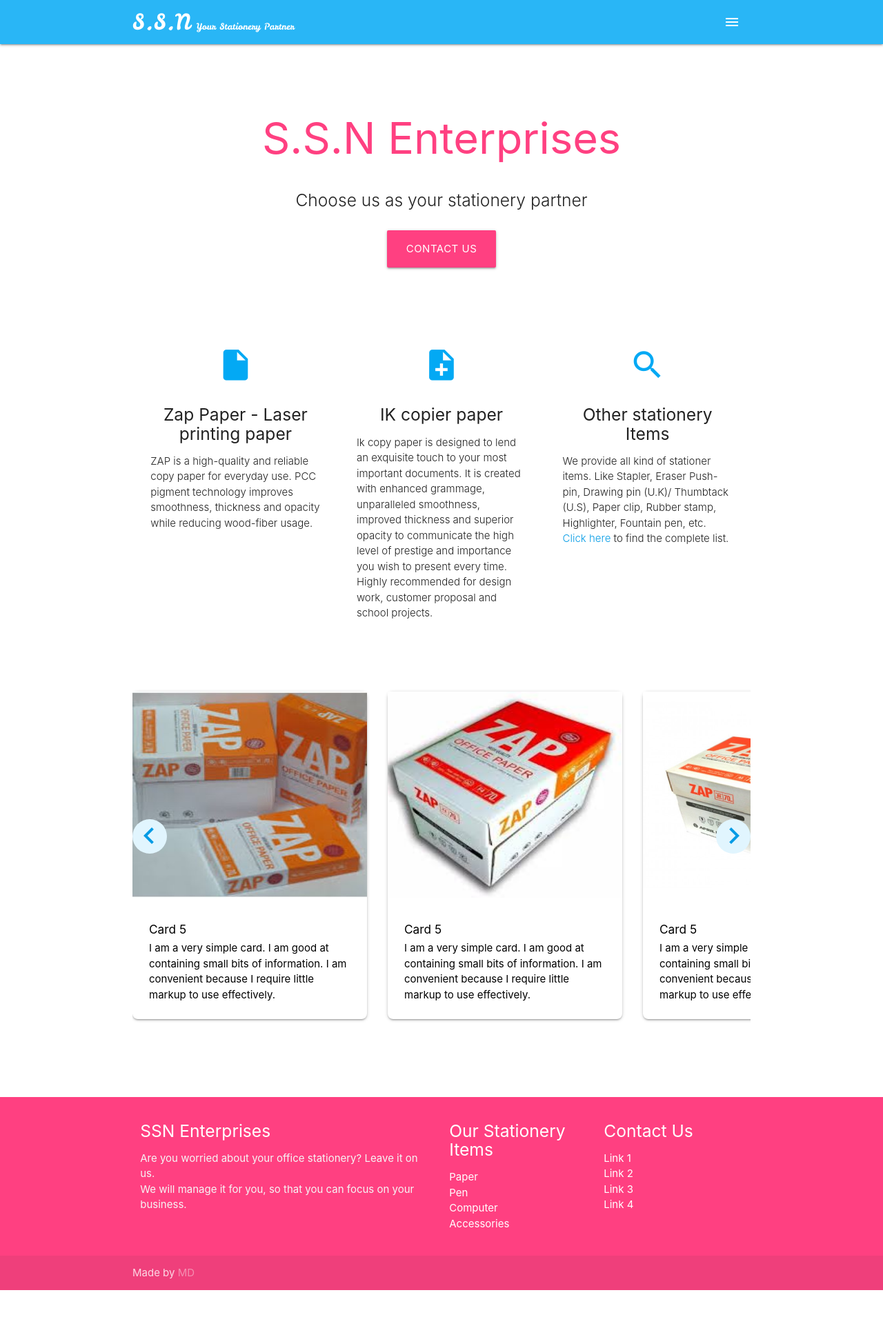
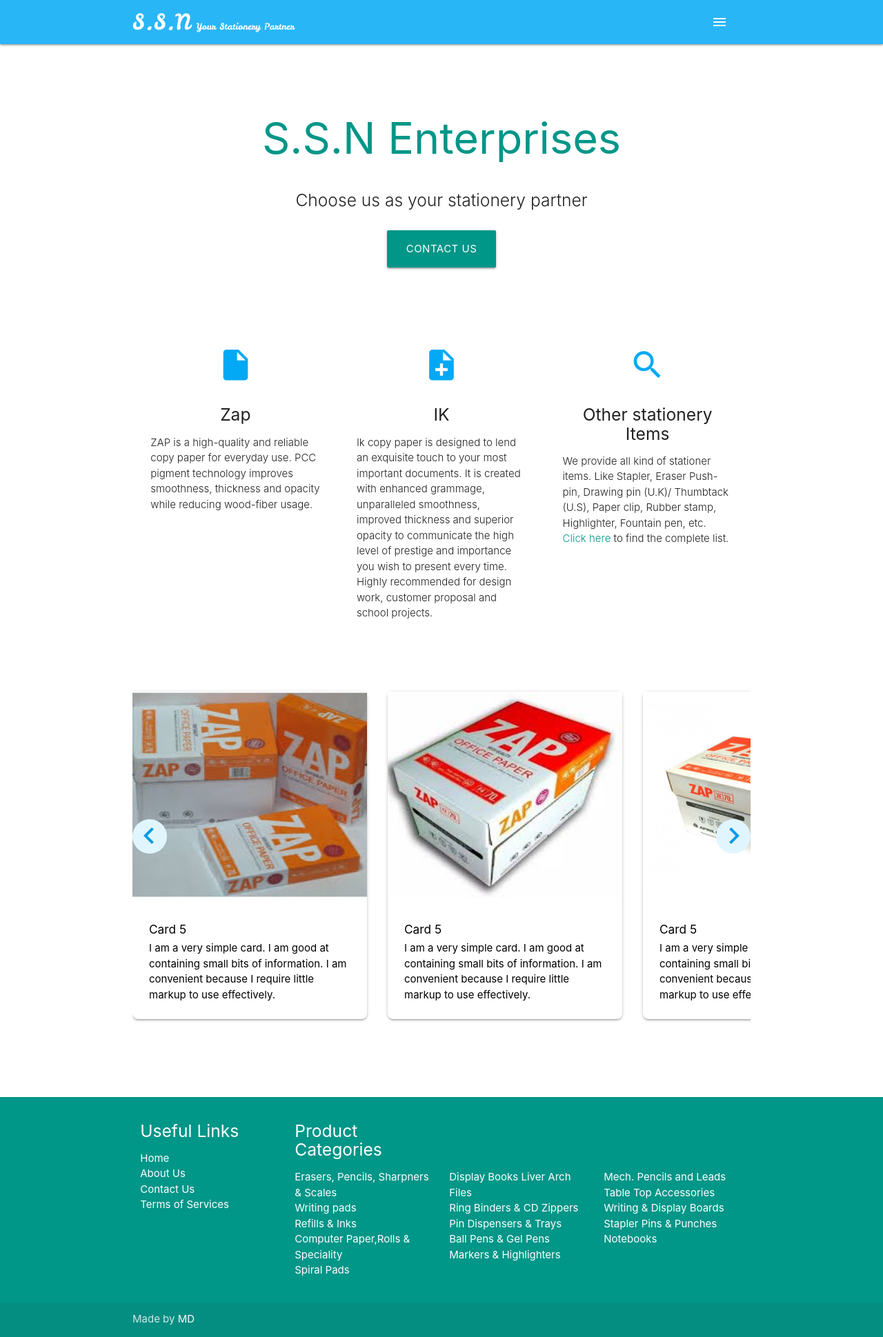
Before and after one commit to mauaadatta/ssn-enterprises.com, a PHP site: page / in a window 1280 px wide. Shown: the whole page at 69% size. Before the commit the page ends 1871 px from the top, so only its background shows below. Run offline with PHP 8.4, Linux system fonts and the light colour scheme; some libraries are stand-ins or nearby versions.

Commit message:
Code update

```diff
--- a/css/style.css
+++ b/css/style.css
@@ -51,42 +51,51 @@
   visibility: hidden;
 }
 
-/* label color */
-.input-field label {
-  color: #29b6f6;
-}
-/* label focus color */
-.input-field input[type="text"]:focus + label,
-.input-field input[type="email"]:focus + label,
-.input-field textarea:focus + label {
-  color: #29b6f6 !important;
-}
-/* label underline focus color */
-.input-field input[type="text"]:focus,
-.input-field input[type="email"]:focus,
-.input-field textarea:focus {
-  border-bottom: 1px solid #29b6f6 !important;
-  box-shadow: 0 1px 0 0 #29b6f6 !important;
-}
-/* valid color */
-.input-field input[type="text"].valid,
-.input-field input[type="email"].valid,
-.input-field textarea.valid {
-  border-bottom: 1px solid #29b6f6 !important;
-  box-shadow: 0 1px 0 0 #29b6f6 !important;
-}
-/* invalid color */
-.input-field input[type="text"].invalid,
-.input-field input[type="email"].invalid,
-.input-field textarea.invalid {
-  border-bottom: 1px solid #ef5350 !important;
-  box-shadow: 0 1px 0 0 #ef5350 !important;
-}
-/* icon prefix focus color */
-.input-field .prefix {
-  color: #29b6f6 !important;
-}
-
 .modal.bottom-sheet {
   max-height: 50%;
 }
+
+.visibility-hidden {
+  visibility: hidden;
+}
+
+ul.side-nav li {
+  border-bottom: 1px solid rgba(0, 0, 0, 0.1);
+}
+ul.side-nav li:first-child {
+  border-top: 1px solid rgba(0, 0, 0, 0.1);
+}
+ul.side-nav.full,
+ul.side-nav.fixed {
+}
+.site-header {
+  height: 56px;
+  position: fixed;
+  width: 100%;
+  z-index: 99999;
+}
+nav {
+  color: #000;
+}
+main {
+  flex: 1 0 auto;
+}
+.user-view {
+  height: 230px;
+}
+
+.profile-details {
+  padding: 0px 15px;
+}
+.sidenav {
+  width: 370px;
+}
+.cursor-pointer {
+  cursor: pointer;
+}
+.sidenav .collapsible-header {
+  padding: 0 32px;
+}
+blockquote {
+  border-color: #29b6f6;
+}
--- a/index.html
+++ b/index.html
@@ -22,66 +22,90 @@
     <div class="nav-wrapper container">
       <a id="logo-container" href="#" class="brand-logo">
         <span class="leckerli-one">S.S.N</span>
-        <span class="leckerli-one" style="font-size: small;"> Your Stationery Partner</span>
+        <span class="leckerli-one hide-on-small-only" style="font-size: small;"> Your Stationery Partner</span>
       </a>
       <ul class="right hide-on-med-and-down">
-        <li><a href="#"><i class="material-icons">menu</i></a></li>
+        <li> <a href="#" data-target="slide-out" class="sidenav-trigger show-on-medium-and-up"><i
+              class="material-icons">menu</i></a></li>
       </ul>
+      <a href="#" data-target="slide-out" class="sidenav-trigger"><i class="material-icons">menu</i></a>
 
-      <ul id="nav-mobile" class="sidenav">
-        <li><a href="#">Navbar Link</a></li>
-      </ul>
-      <a href="#" data-target="nav-mobile" class="sidenav-trigger"><i class="material-icons">menu</i></a>
     </div>
   </nav>
+  <ul id="slide-out" class="sidenav collapsible">
+    <li>
+      <div class="user-view">
+        <div class="background">
+          <img src="images/SSN1.jpeg" style="width: 100%;">
+        </div>
+        <a id="close-nav" class=" cursor-pointer sidenav-close"><i
+            class="material-icons blue-text right small">cancel</i></a>
+      </div>
+    </li>
+    <div class=" profile-details">
+      <h5> Mr. Shivram.R.Naik</h5>
+      <h6>Mobile No.: +91-9322285919</h6>
+      <p>Address: E-403<br> Grand Manor Ideal Park <br>Mira Road East - 401107</p>
+    </div>
+    <li>
+      <div class="divider"></div>
+    </li>
+    <li><a class="blue-text" href="/">Home</a></li>
+    <li>
+      <a class="blue-text collapsible-header">Our Products</a>
+      <div class="collapsible-body">
+        <ul>
+          <li><a class="waves-effect">Ball Pens & Gel Pens </a></li>
+          <li><a class="waves-effect">Rolls & Accounting Supplies </a></li>
+          <li><a class="waves-effect">Markers & Highlighters </a></li>
+          <li><a class="waves-effect">Erasers, Pencils, Sharpeners & Scales </a></li>
+          <li><a class="waves-effect">Mech. Pencils and Leads </a></li>
+          <li><a class="waves-effect">Refills & Inks </a></li>
+          <li><a class="waves-effect">Copier </a></li>
+          <li><a class="waves-effect">Writing Pads </a></li>
+          <li><a class="waves-effect">Sprial Pads </a></li>
+          <li><a class="waves-effect">Notebooks </a></li>
+          <li><a class="waves-effect">Computer Paper,Rolls & Speciality </a></li>
+          <li><a class="waves-effect">Ring Binders & CD Zippers </a></li>
+          <li><a class="waves-effect">Envelopes & Telephone Indexs </a></li>
+          <li><a class="waves-effect">Conference Files & Documents </a></li>
+          <li><a class="waves-effect">Folders & Documents Bags </a></li>
+          <li><a class="waves-effect">Expansion Case & Papers Separators </a></li>
+          <li><a class="waves-effect">Display Books Liver Arch Files & Card Holder </a></li>
+          <li><a class="waves-effect">Tapes & Tapes Dispensers </a></li>
+          <li><a class="waves-effect">Message Pad Adhesives </a></li>
+          <li><a class="waves-effect">Staplers </a></li>
+          <li><a class="waves-effect">Stapler Pins & Punches </a></li>
+          <li><a class="waves-effect">Binder Clips & Pins </a></li>
+          <li><a class="waves-effect">Pin Dispensers & Trays </a></li>
+          <li><a class="waves-effect">Table Top Accessories </a></li>
+          <li><a class="waves-effect">Writing & Display Boards </a></li>
+        </ul>
+      </div>
+    </li>
+    <li><a class="blue-text" href="/about.html">About Us</a></li>
+    <li><a class="blue-text" href="/contactus.html">Contact Us</a></li>
+
+
+    <li><a class="blue-text">Terms of Services</a></li>
+  </ul>
+
+
+
+
   <div class="section no-pad-bot" id="index-banner">
     <div class="container">
       <br><br>
-      <h1 class="header center pink-text text-accent-2">S.S.N Enterprises</h1>
+      <h1 class="header center teal-text">S.S.N Enterprises</h1>
       <div class="row center">
         <h5 class="header col s12 light"> Choose us as your stationery partner</h5>
       </div>
       <div class="row center">
-        <a href="#modal1" id="download-button"
-          class="btn-large waves-effect waves-light pink accent-2 modal-trigger">Contact Us</a>
+        <a href="/contactus.html" id="contact-button"
+          class="btn-large waves-effect waves-light teal modal-trigger">Contact
+          Us</a>
       </div>
       <br><br>
-      <div id="modal1" class="modal bottom-sheet">
-        <div class="modal-content">
-          <h5 class="pink-text text-accent-2">Contact Us</h5>
-          <form class="col s12" method="POST" action="mail.php">
-            <div class="row">
-              <div class="input-field col s6">
-                <i class="material-icons prefix">account_circle</i>
-                <input id="name" name="name" type="text" class="validate">
-                <span class="helper-text" data-error="Please enter your name"></span>
-                <label for="name">Name</label>
-              </div>
-              <div class="input-field col s6">
-                <i class="material-icons prefix">email</i>
-                <input id="email" name="email" type="email" class="validate">
-                <label for="email">Email</label>
-                <span class="helper-text" data-error="Please enter your email address"></span>
-              </div>
-            </div>
-            <div class="row">
-              <div class="input-field col s12">
-                <i class="material-icons prefix">mode_edit</i>
-                <textarea class="materialize-textarea validate" id="queries" name="queries"></textarea>
-                <label for="queries">Queries</label>
-                <span class="helper-text" data-error="Please add your queries"></span>
-              </div>
-              <div class="modal-footer">
-                <a class="btn-small waves-effect waves-light pink accent-2" id="submit" name="submit" type="submit"
-                  value="Submit">Submit</a>
-                <a href="/" class="modal-close waves-effect waves-light red lighten-1 btn-small">Cancel</a>
-              </div>
-            </div>
-
-          </form>
-        </div>
-
-      </div>
     </div>
   </div>
 
@@ -94,7 +118,7 @@
         <div class="col s12 m4">
           <div class="icon-block">
             <h2 class="center light-blue-text"><i class="material-icons">insert_drive_file</i></h2>
-            <h5 class="center">Zap Paper - Laser printing paper</h5>
+            <h5 class="center">Zap</h5>
 
             <p class="light">ZAP is a high-quality and reliable copy paper for everyday use. PCC pigment technology
               improves smoothness, thickness and opacity while reducing wood-fiber usage.</p>
@@ -104,7 +128,7 @@
         <div class="col s12 m4">
           <div class="icon-block">
             <h2 class="center light-blue-text"><i class="material-icons">note_add</i></h2>
-            <h5 class="center">IK copier paper</h5>
+            <h5 class="center">IK</h5>
 
             <p class="light">Ik copy paper is designed to lend an exquisite touch to your most important documents.
               It is created with enhanced grammage, unparalleled smoothness, improved thickness and superior opacity to
@@ -121,7 +145,7 @@
 
             <p class="light">We provide all kind of stationer items. Like Stapler, Eraser
               Push-pin, Drawing pin (U.K)/ Thumbtack (U.S), Paper clip, Rubber stamp, Highlighter, Fountain pen, etc.
-              <a>Click here </a>to find the complete list.
+              <a class="teal-text cursor-pointer">Click here </a>to find the complete list.
             </p>
           </div>
         </div>
@@ -239,40 +263,59 @@
   </div>
 
 
-  <footer class="page-footer pink accent-2">
+  <footer class="page-footer teal">
     <div class="container">
       <div class="row">
-        <div class="col l6 s12">
-          <h5 class="white-text">SSN Enterprises</h5>
-          <p class="grey-text text-lighten-4">Are you worried about your office stationery? Leave it on us. <br>
-            We will manage it for you, so that you can focus on your business.
-          </p>
+        <div class="col l3 s12">
+          <h5 class="white-text">Useful Links</h5>
+          <ul>
+            <li><a class="white-text" href="/">Home</a></li>
+            <li><a class="white-text" href="/about.html">About Us</a></li>
+            <li><a class="white-text" href="/contactus.html">Contact Us</a></li>
+            <li><a class=" white-text" href="#!">Terms of Services</a></li>
+          </ul>
 
 
         </div>
         <div class="col l3 s12">
-          <h5 class="white-text">Our Stationery Items</h5>
+          <h5 class="white-text">Product Categories</h5>
           <ul>
-            <li><a class="white-text" href="#!">Paper</a></li>
-            <li><a class="white-text" href="#!">Pen</a></li>
-            <li><a class="white-text" href="#!">Computer</a></li>
-            <li><a class="white-text" href="#!">Accessories</a></li>
+            <li><a class="white-text" href="">Erasers, Pencils, Sharpners & Scales
+              </a></li>
+            <li><a class="white-text" href="">Writing pads</a></li>
+            <li><a class="white-text" href="">Refills & Inks</a></li>
+            <li><a class="white-text" href="">
+                Computer Paper,Rolls & Speciality</a></li>
+            <li><a class="white-text" href="">
+                Spiral Pads</a></li>
           </ul>
         </div>
         <div class="col l3 s12">
-          <h5 class="white-text">Contact Us</h5>
+          <h5 class="white-text visibility-hidden">Product Categories</h5>
           <ul>
-            <li><a class="white-text" href="#!">Link 1</a></li>
-            <li><a class="white-text" href="#!">Link 2</a></li>
-            <li><a class="white-text" href="#!">Link 3</a></li>
-            <li><a class="white-text" href="#!">Link 4</a></li>
+            <li><a class="white-text" href="">Display Books Liver Arch Files</a></li>
+            <li><a class="white-text" href="">Ring Binders & CD Zippers</a></li>
+            <li><a class="white-text" href="">Pin Dispensers & Trays</a></li>
+            <li><a class="white-text" href="">Ball Pens & Gel Pens</a></li>
+            <li><a class="white-text" href="">Markers & Highlighters</a></li>
+          </ul>
+        </div>
+        <div class="col l3 s12">
+          <h5 class="white-text visibility-hidden "> Product Categories</h5>
+          <ul>
+            <li><a class="white-text" href="">Mech. Pencils and Leads
+              </a></li>
+            <li><a class="white-text" href="">Table Top Accessories</a></li>
+            <li><a class="white-text" href="">Writing & Display Boards</a></li>
+            <li><a class="white-text" href="">Stapler Pins & Punches</a></li>
+            <li><a class="white-text" href="">Notebooks</a></li>
           </ul>
         </div>
       </div>
     </div>
     <div class="footer-copyright">
       <div class="container">
-        Made by <a class="pink-text text-lighten-3">MD</a>
+        Made by <a class="white-text">MD</a>
       </div>
     </div>
   </footer>
@@ -282,30 +325,7 @@
   <script src="https://code.jquery.com/jquery-2.1.1.min.js"></script>
   <script src="js/materialize.js"></script>
   <script src="js/init.js"></script>
-  <script>
-    $(document).ready(function () {
-      $('.carousel.carousel-slider').carousel({
-        fullWidth: true,
-        numVisible: 2,
-        indicators: false,
-        padding: 60
-      });
-      $('.modal').modal();
-    });
-    // move next carousel
-    $('.moveNextCarousel').click(function (e) {
-      e.preventDefault();
-      e.stopPropagation();
-      $('.carousel').carousel('next');
-    });
-
-    // move prev carousel
-    $('.movePrevCarousel').click(function (e) {
-      e.preventDefault();
-      e.stopPropagation();
-      $('.carousel').carousel('prev');
-    });
-  </script>
+  <script src="js/main.js"></script>
 
 
 </body>
--- /dev/null
+++ b/js/main.js
@@ -0,0 +1,24 @@
+$(document).ready(function () {
+    $('.carousel.carousel-slider').carousel({
+        fullWidth: true,
+        numVisible: 2,
+        indicators: false,
+        padding: 60
+    });
+    $('.modal').modal();
+    $('.sidenav').sidenav();
+    $('.collapsible').collapsible();
+});
+// move next carousel
+$('.moveNextCarousel').click(function (e) {
+    e.preventDefault();
+    e.stopPropagation();
+    $('.carousel').carousel('next');
+});
+
+// move prev carousel
+$('.movePrevCarousel').click(function (e) {
+    e.preventDefault();
+    e.stopPropagation();
+    $('.carousel').carousel('prev');
+});
```
Also changed, not shown: about.html (added, +212 -0 lines), contactus.html (added, +222 -0 lines), images/SSN1.jpeg (renamed from images/WhatsApp Image 2020-06-11 at 8.45.59 PM (1).jpeg), images/SSN2.jpeg (renamed from images/WhatsApp Image 2020-06-11 at 8.45.59 PM.jpeg), images/SSN3.jpeg (renamed from images/WhatsApp Image 2020-06-11 at 8.46.00 PM.jpeg), 1 other file.
